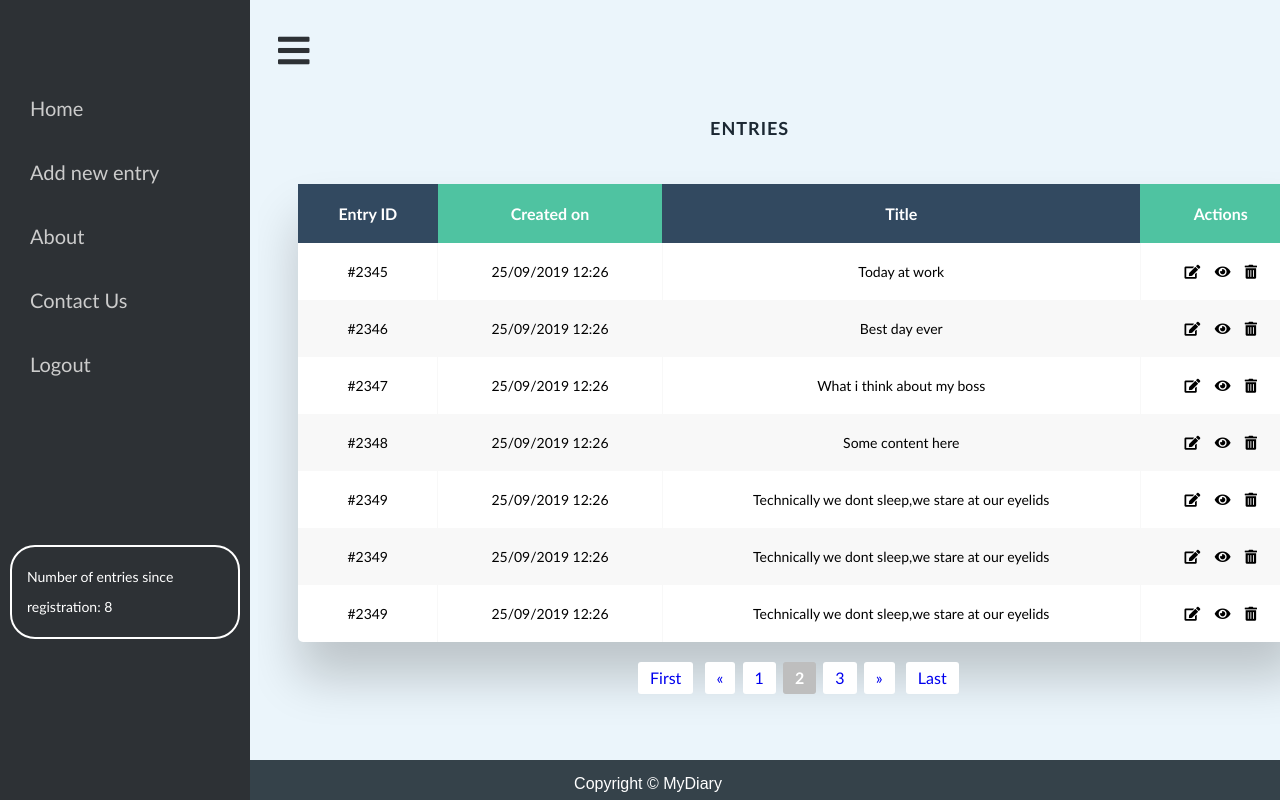
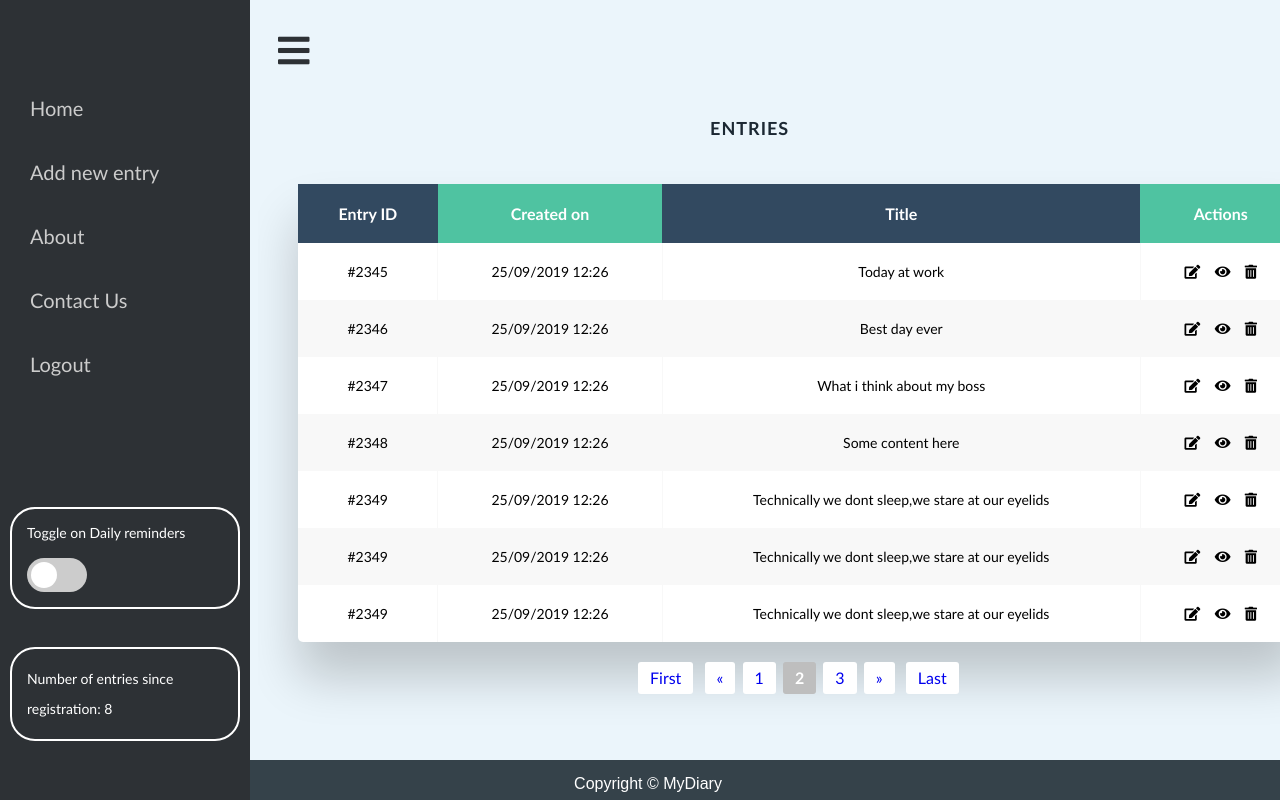
Before and after one commit to hugues0/MyDiary, a plain HTML site: page UI/dashboard.html in a window 1280 px wide. Shown: the top 800 px of the page. Drawn offline with Linux system fonts and the light colour scheme.

Commit message:
bug fix in UI

```diff
--- a/UI/dashboard.html
+++ b/UI/dashboard.html
@@ -32,7 +32,13 @@
                 <li><a href="index.html">Logout</a></li><br><br><br><br><br>
 
             </ul>
-
+            <div class="toggle-on">
+                <label for="slider">Toggle on Daily reminders</label><br><br>
+                <label class="switch">
+                    <input type="checkbox">
+                    <span class="slider2 round"></span>
+                </label>
+            </div>
             <br><br>
             <div class="labelcounter">
                 <label for="counter" id="counting">Number of entries since registration: 8</label>
```
